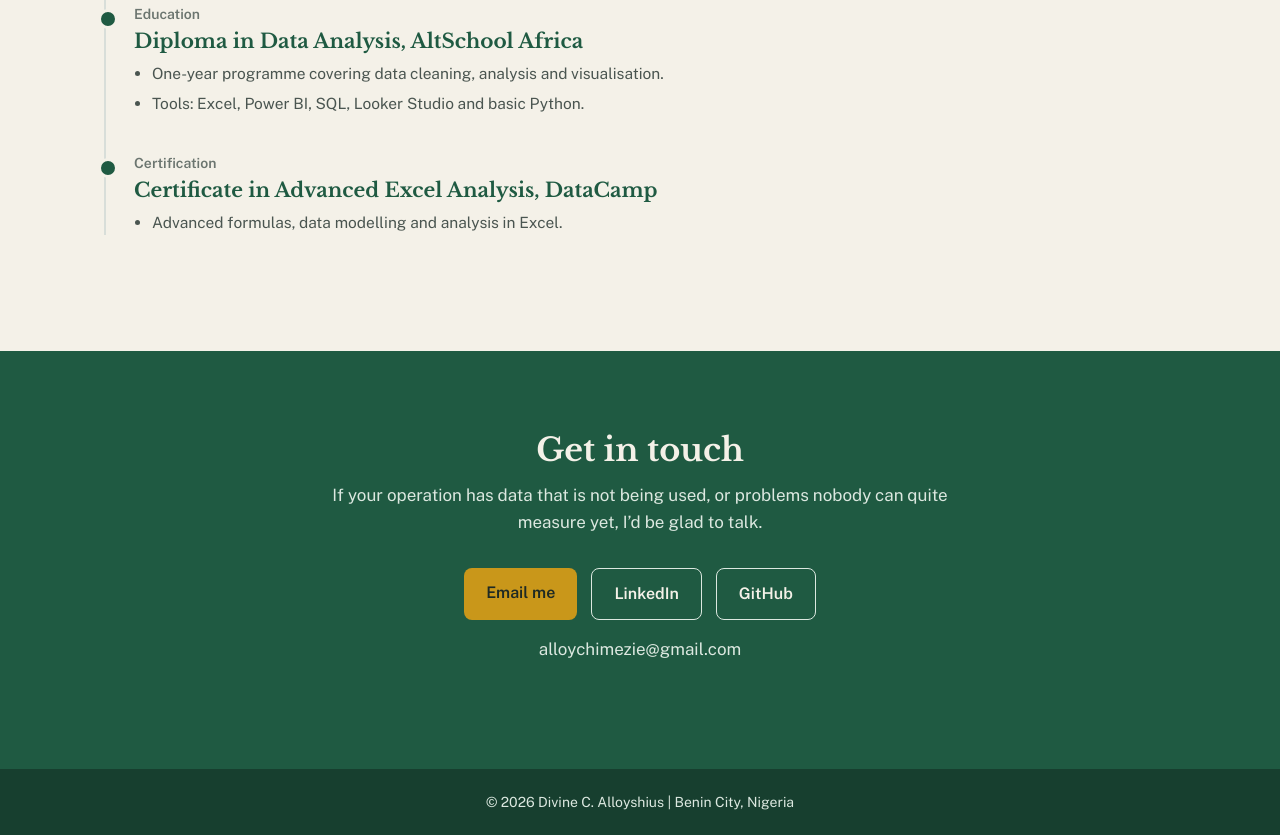
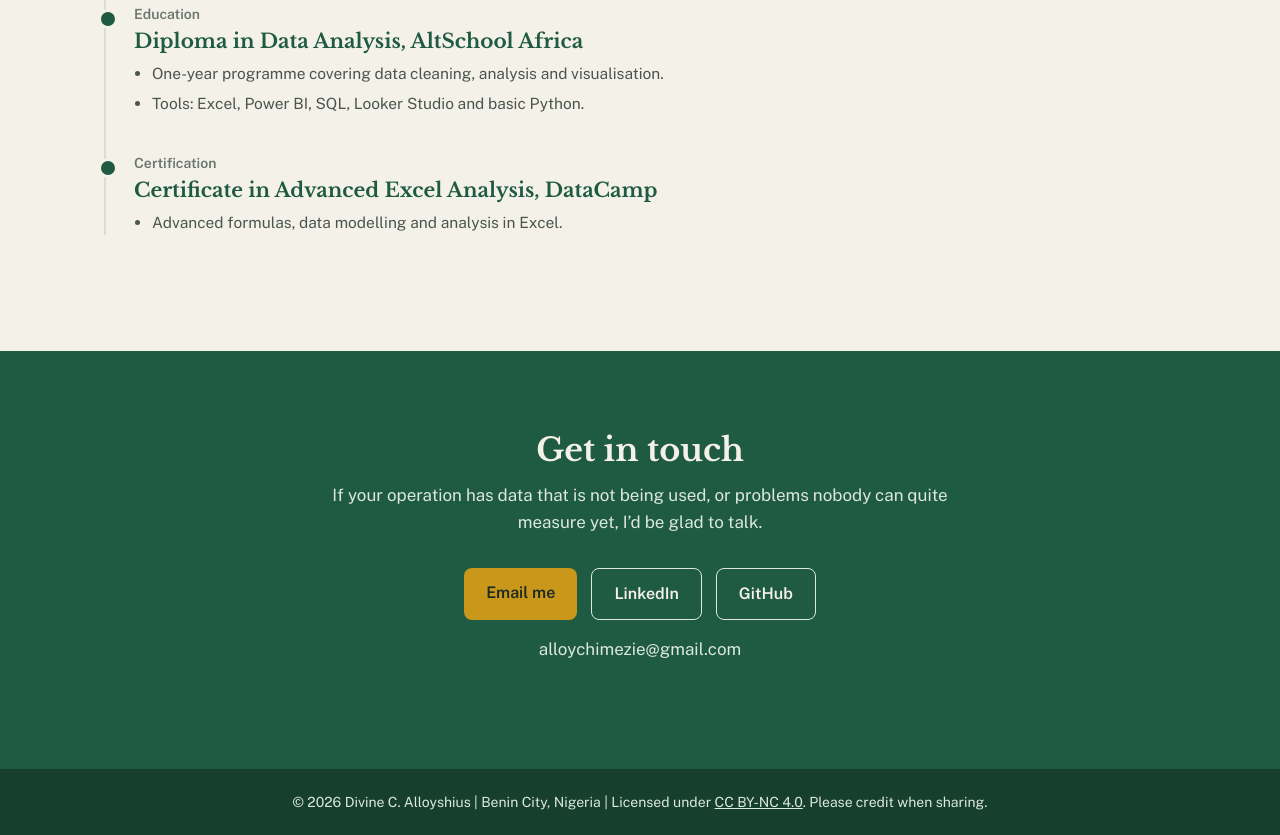
Before and after one commit to alloy-analytics/manufacturing-analytics, a plain HTML site: page index.html in a window 1280 px wide. Shown: the part 8520-9355 px from the top of the page. Drawn offline with nearby package versions, Linux system fonts and the light colour scheme.

Commit message:
Add licence link to website footer
- Add CC BY-NC 4.0 link and credit request to the index.html footer

```diff
--- a/index.html
+++ b/index.html
@@ -311,6 +311,6 @@ footer{background:var(--green-dk);color:var(--mint);font-size:14px;text-align:ce
   <p style="margin-top:16px">alloychimezie@gmail.com</p>
 </div></section>
 
-<footer>© 2026 Divine C. Alloyshius  |  Benin City, Nigeria</footer>
+<footer>© 2026 Divine C. Alloyshius  |  Benin City, Nigeria  |  Licensed under <a href="https://creativecommons.org/licenses/by-nc/4.0/" target="_blank" rel="noopener" style="color:inherit;text-decoration:underline">CC BY-NC 4.0</a>. Please credit when sharing.</footer>
 </body>
 </html>
```
